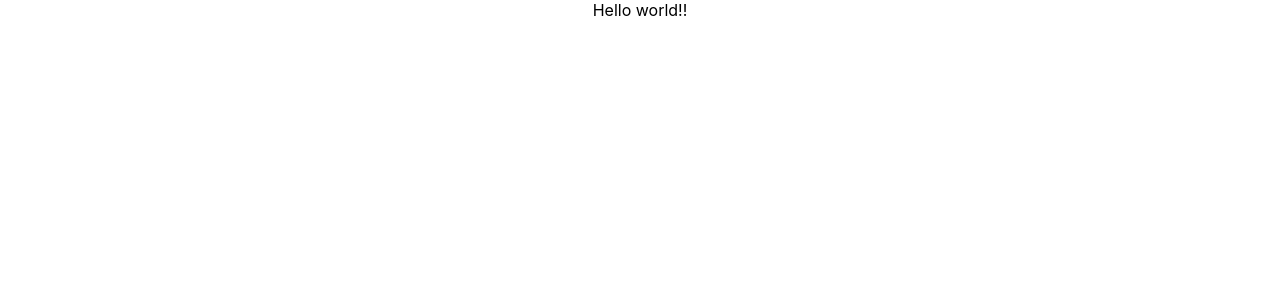
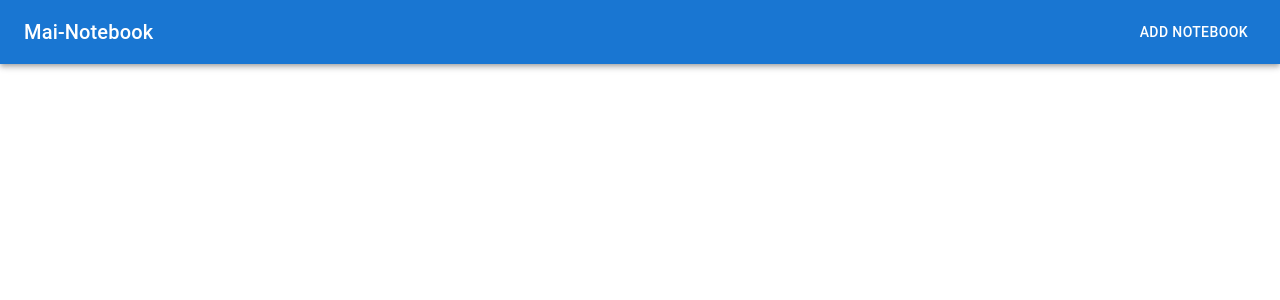
Before and after one commit to trinamae12/mai-notebook, a React (Create React App) app: page / in a window 1280 px wide. Shown: the top 300 px of the page. Built offline with nearby package versions, Linux system fonts and the light colour scheme.

Commit message:
Initial top navbar

```diff
--- a/package.json
+++ b/package.json
@@ -3,9 +3,12 @@
   "version": "0.1.0",
   "private": true,
   "dependencies": {
+    "@material-ui/core": "^4.9.3",
+    "@material-ui/styles": "^4.9.0",
+    "@material-ui/system": "^4.9.3",
     "react": "^16.12.0",
     "react-dom": "^16.12.0",
-    "react-scripts": "3.2.0"
+    "react-scripts": "^3.3.1"
   },
   "scripts": {
     "start": "react-scripts start",
--- a/src/App.js
+++ b/src/App.js
@@ -1,10 +1,11 @@
 import React from 'react';
 import './App.css';
+import Home from './components/home/Home';
 
 function App() {
   return (
     <div className="App">
-      Hello world!!
+      <Home />
     </div>
   );
 }
--- /dev/null
+++ b/src/components/home/Home.js
@@ -0,0 +1,36 @@
+import React, { Component } from 'react';
+import AppBar from '@material-ui/core/AppBar';
+import ToolBar from '@material-ui/core/Toolbar';
+import Typography from '@material-ui/core/Typography';
+import Button from '@material-ui/core/Button';
+import { withStyles } from '@material-ui/core/styles';
+
+const useStyles = {
+    menuButton: {
+        marginLeft: 'auto'
+    }
+};
+
+class Home extends Component {
+    render() {
+        const {classes} = this.props;
+
+        return (
+            <div>
+                <AppBar
+                    style={{background: '#1976d2'}}
+                    position="static">
+                    <ToolBar>
+                        <Typography variant="h6">
+                            Mai-Notebook
+                        </Typography>
+                        <Button className={classes.menuButton} color="inherit">Add Notebook</Button>
+                    </ToolBar>
+                </AppBar>
+
+            </div>
+        );
+    }
+}
+
+export default withStyles(useStyles)(Home);
```
Also changed, not shown: 1 other file (tests, documents, lock files or other folders).
